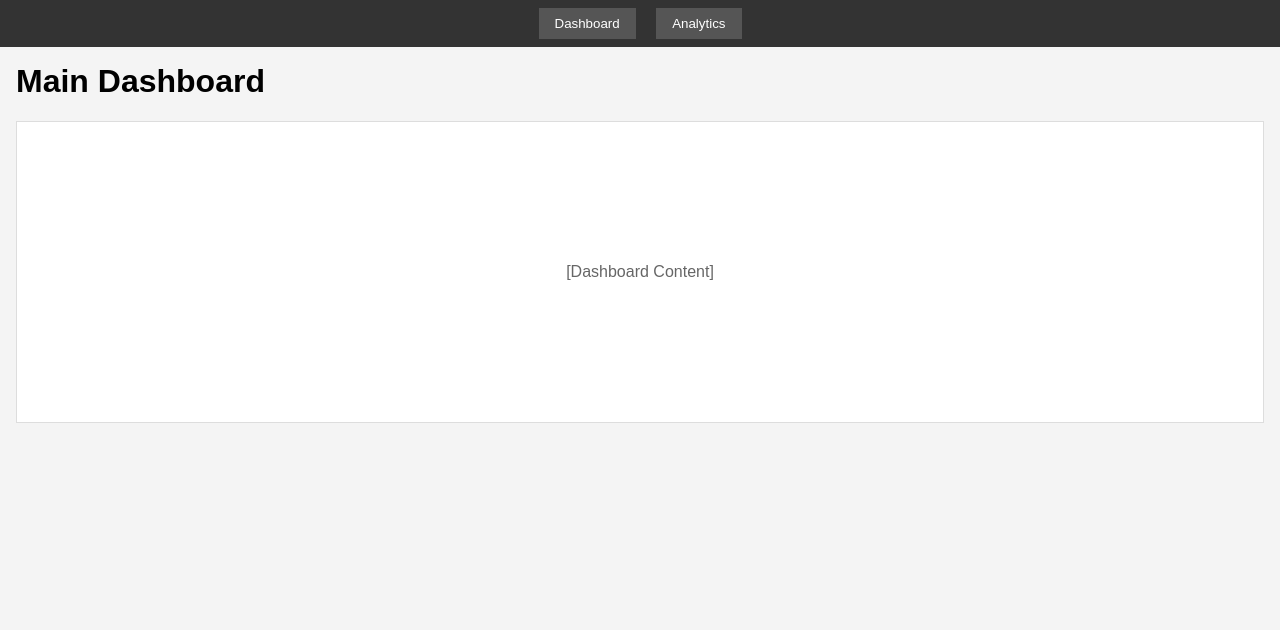
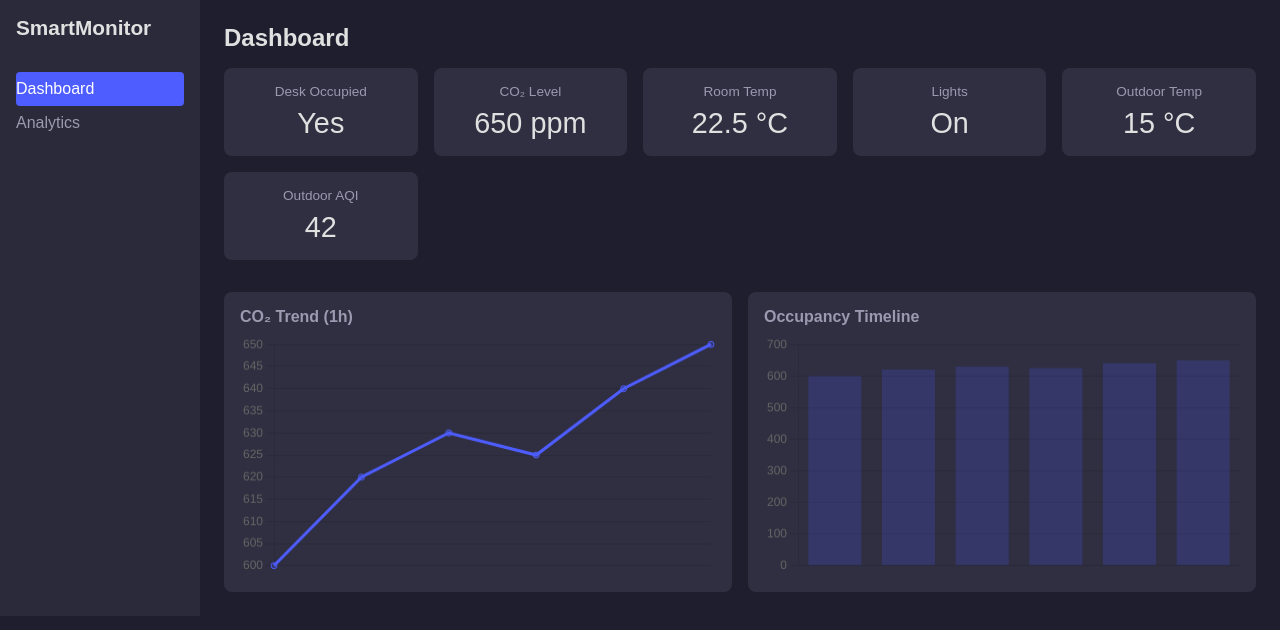
Before and after one commit to MRNOOR1/SWE30011-Group-Assignment-, a website: page public/dashboard.html in a window 1280 px wide. Drawn offline with nearby package versions, Linux system fonts and the light colour scheme.

Commit message:
changes made

```diff
--- a/public/dashboard.html
+++ b/public/dashboard.html
@@ -2,17 +2,86 @@
 <html lang="en">
 <head>
   <meta charset="UTF-8">
-  <title>Dashboard</title>
+  <title>SmartMonitor • Dashboard</title>
   <link rel="stylesheet" href="style.css">
+  <script src="https://cdn.jsdelivr.net/npm/chart.js"></script>
 </head>
 <body>
-  <nav>
-    <button onclick="location.href='/'">Dashboard</button>
-    <button onclick="location.href='/analytics'">Analytics</button>
-  </nav>
-  <main>
-    <h1>Main Dashboard</h1>
-    <div class="widget">[Dashboard Content]</div>
+  <aside class="sidebar">
+    <div class="logo">SmartMonitor</div>
+    <nav>
+      <a href="/" class="active">Dashboard</a>
+      <a href="/analytics">Analytics</a>
+    </nav>
+  </aside>
+
+  <main class="main">
+    <header>
+      <h1>Dashboard</h1>
+    </header>
+
+    <!-- Status Cards -->
+    <section class="cards">
+      <div class="card">
+        <div class="title">Desk Occupied</div>
+        <div class="value" id="desk-status">—</div>
+      </div>
+      <div class="card">
+        <div class="title">CO₂ Level</div>
+        <div class="value" id="co2-level">— ppm</div>
+      </div>
+      <div class="card">
+        <div class="title">Room Temp</div>
+        <div class="value" id="room-temp">— °C</div>
+      </div>
+      <div class="card">
+        <div class="title">Lights</div>
+        <div class="value" id="light-status">—</div>
+      </div>
+      <div class="card">
+        <div class="title">Outdoor Temp</div>
+        <div class="value" id="outdoor-temp">— °C</div>
+      </div>
+      <div class="card">
+        <div class="title">Outdoor AQI</div>
+        <div class="value" id="outdoor-aqi">—</div>
+      </div>
+    </section>
+
+    <!-- Charts -->
+    <section class="charts">
+      <div class="chart-card">
+        <h2>CO₂ Trend (1h)</h2>
+        <canvas id="chart-co2"></canvas>
+      </div>
+      <div class="chart-card">
+        <h2>Occupancy Timeline</h2>
+        <canvas id="chart-occ"></canvas>
+      </div>
+    </section>
   </main>
+
+  <script>
+    // Placeholder: replace with real fetches and Chart.js code
+    document.getElementById('desk-status').textContent = 'Yes';
+    document.getElementById('co2-level').textContent = '650 ppm';
+    document.getElementById('room-temp').textContent = '22.5 °C';
+    document.getElementById('light-status').textContent = 'On';
+    document.getElementById('outdoor-temp').textContent = '15 °C';
+    document.getElementById('outdoor-aqi').textContent = '42';
+
+    const makeChart = (id, type) => new Chart(
+      document.getElementById(id).getContext('2d'),
+      { type,
+        data: {
+          labels: ['50m','40m','30m','20m','10m','Now'],
+          datasets: [{ data:[600,620,630,625,640,650], borderColor:'#4e5dff', backgroundColor:'rgba(78,93,255,0.2)' }]
+        },
+        options: { plugins:{legend:{display:false}}, scales:{x:{display:false}} }
+      }
+    );
+    makeChart('chart-co2','line');
+    makeChart('chart-occ','bar');
+  </script>
 </body>
 </html>
--- a/public/style.css
+++ b/public/style.css
@@ -1,38 +1,64 @@
+:root {
+  --bg: #1e1e2f;
+  --surface: #2a2a3b;
+  --accent: #4e5dff;
+  --text: #e0e0e0;
+  --muted: #9a9ab0;
+  --card: #2f2f41;
+}
+* { box-sizing:border-box; margin:0; padding:0; }
 body {
-  font-family: sans-serif;
-  margin: 0;
-  padding: 0;
-  background: #f4f4f4;
+  display:flex; font-family:sans-serif;
+  background:var(--bg); color:var(--text);
 }
-nav {
-  background: #333;
-  padding: 0.5rem;
-  text-align: center;
+.sidebar {
+  width:200px; background:var(--surface);
+  display:flex; flex-direction:column; padding:1rem;
 }
-nav button {
-  background: #555;
-  color: #fff;
-  border: none;
-  padding: 0.5rem 1rem;
-  margin: 0 0.5rem;
-  cursor: pointer;
+.sidebar .logo {
+  font-size:1.3rem; font-weight:bold; margin-bottom:2rem;
 }
-nav button:hover {
-  background: #777;
+.sidebar nav a {
+  color:var(--muted); text-decoration:none;
+  padding:0.5rem 0; border-radius:4px;
+  display:block;
 }
-main {
-  padding: 1rem;
+.sidebar nav a.active,
+.sidebar nav a:hover {
+  background:var(--accent); color:#fff;
 }
-h1 {
-  margin-top: 0;
+.main {
+  flex:1; padding:1.5rem; overflow:auto;
 }
-.widget {
-  margin-top: 1rem;
-  height: 300px;
-  background: #fff;
-  border: 1px solid #ddd;
-  display: flex;
-  align-items: center;
-  justify-content: center;
-  color: #666;
+header h1 {
+  font-size:1.5rem; margin-bottom:1rem;
 }
+.cards {
+  display:grid;
+  grid-template-columns:repeat(auto-fill,minmax(160px,1fr));
+  gap:1rem; margin-bottom:2rem;
+}
+.card {
+  background:var(--card); padding:1rem;
+  border-radius:8px; text-align:center;
+}
+.title { font-size:0.85rem; color:var(--muted); }
+.value { font-size:1.8rem; margin-top:0.5rem; }
+.charts {
+  display:grid; grid-template-columns:1fr 1fr; gap:1rem;
+}
+.chart-card {
+  background:var(--card); border-radius:8px;
+  padding:1rem; height:300px; display:flex; flex-direction:column;
+}
+.chart-card h2 {
+  font-size:1rem; color:var(--muted); margin-bottom:0.5rem;
+}
+.analytics-chart {
+  background:var(--card); border-radius:8px;
+  padding:1rem; height:350px;
+}
+.analytics-chart h2 {
+  font-size:1rem; color:var(--muted); margin-bottom:0.5rem;
+}
+canvas { flex:1; width:100% !important; height:100% !important; }
```
Also changed, not shown: public/analytics.html (+59 -8 lines).
